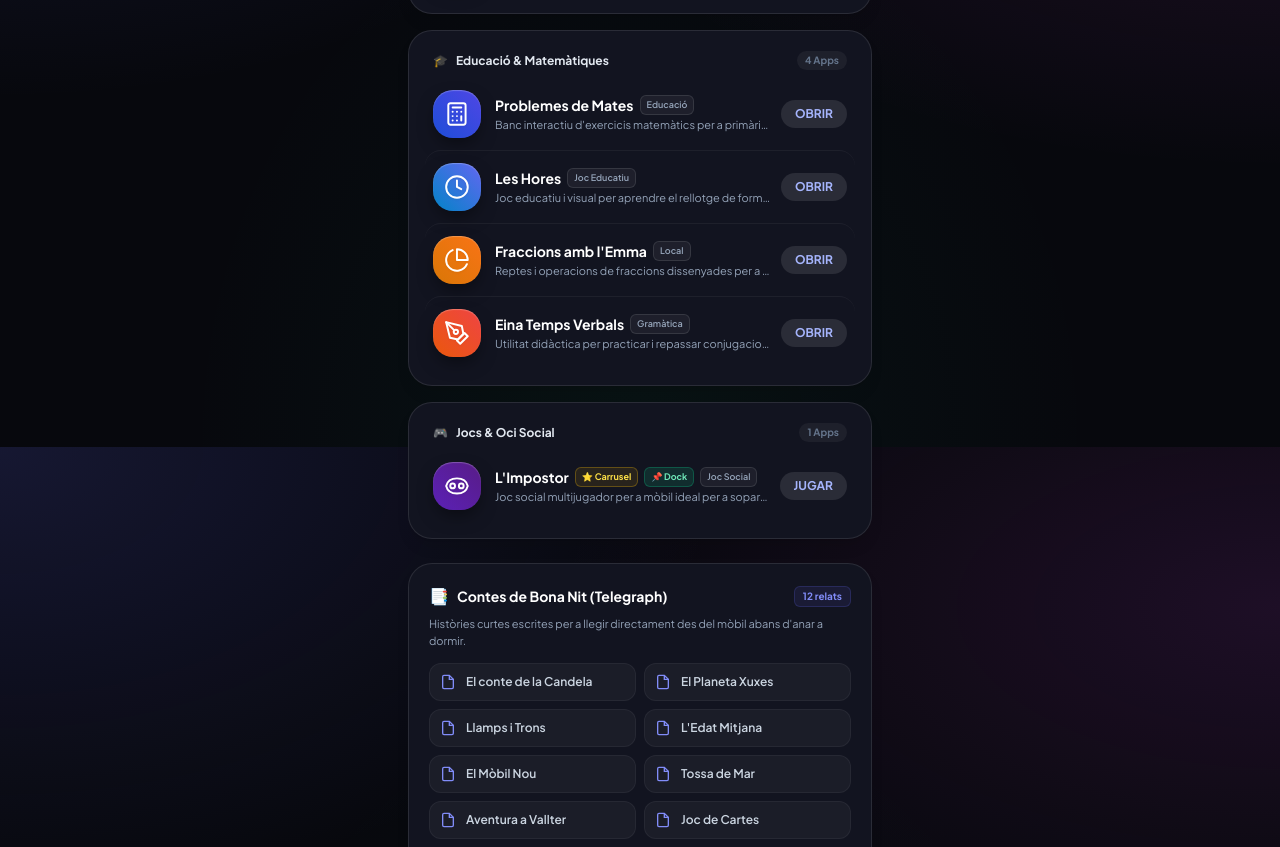
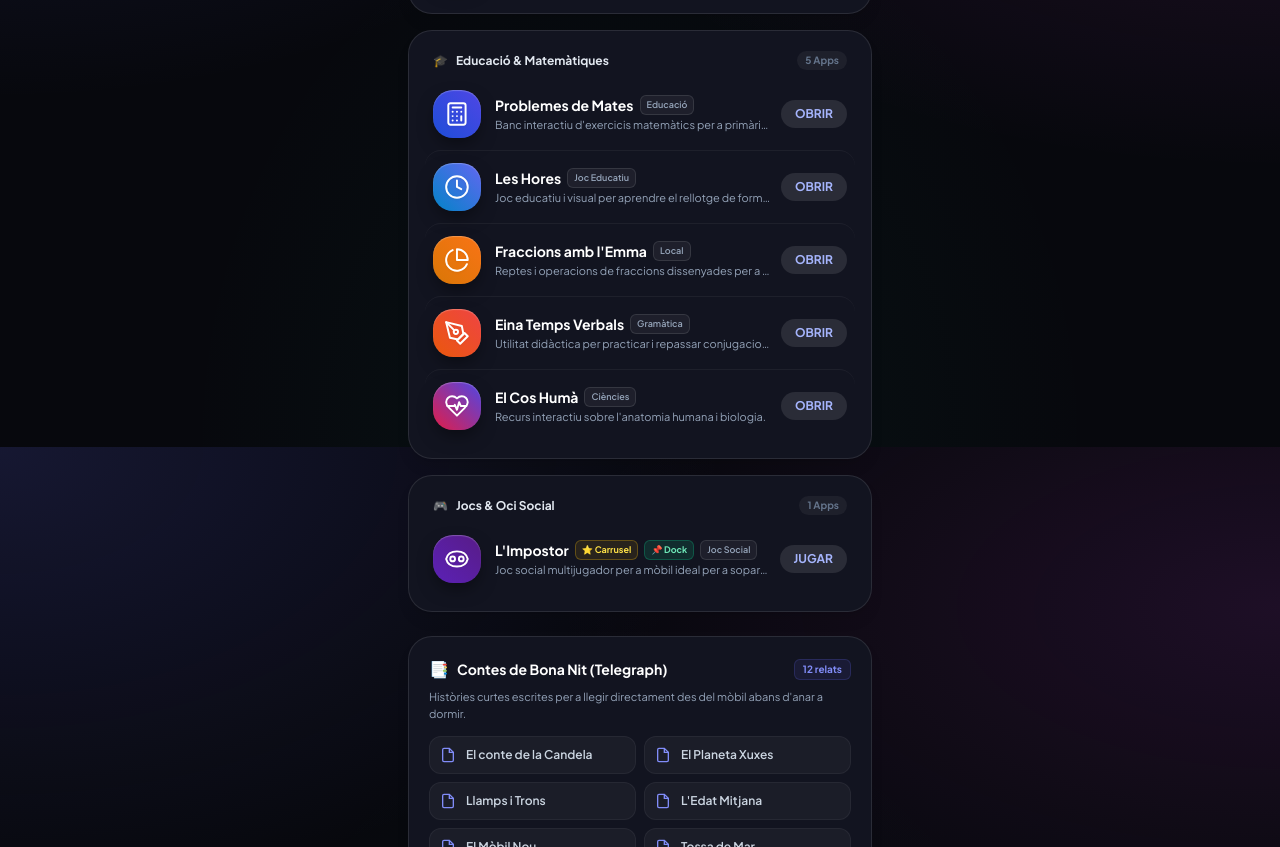
Before and after one commit to garriga-ia/les_coses_de_albert, a plain HTML site: page index.html in a window 1280 px wide. Shown: the part 1953-2800 px from the top of the page. Drawn offline with nearby package versions, Linux system fonts and the light colour scheme.

Commit message:
feat: afegir app El Cos Humà i actualitzar comptador a 19

```diff
--- a/index.html
+++ b/index.html
@@ -71,7 +71,7 @@
                 <!-- Comptador de creacions actives -->
                 <div class="flex items-center space-x-2 bg-white/[0.04] border border-white/10 px-3 py-1.5 rounded-2xl">
                     <span class="w-2 h-2 rounded-full bg-emerald-400 animate-pulse"></span>
-                    <span class="text-xs font-bold text-slate-200">18 Actives</span>
+                    <span class="text-xs font-bold text-slate-200">19 Actives</span>
                 </div>
             </div>
         </header>
@@ -137,7 +137,7 @@
             <!-- Botons / Pills de categoria -->
             <nav class="flex space-x-1.5 overflow-x-auto no-scrollbar py-1">
                 <button onclick="filterContent('tots')" data-category="tots" class="filter-pill pill-active px-3.5 py-1.5 rounded-xl text-xs whitespace-nowrap cursor-pointer transition-all">
-                    Tots (18)
+                    Tots (19)
                 </button>
                 <button onclick="filterContent('ia')" data-category="ia" class="filter-pill pill-inactive px-3.5 py-1.5 rounded-xl text-xs whitespace-nowrap cursor-pointer transition-all">
                     🤖 IA
--- a/script.js
+++ b/script.js
@@ -293,6 +293,18 @@ const hubData = [
         gradient: "from-orange-600 to-red-500",
         url: "html/Temps%20verbals.html",
         badge: "Gramàtica",
+        actionText: "OBRIR"
+    },
+    {
+        id: "cos-huma",
+        title: "El Cos Humà",
+        description: "Recurs interactiu sobre l'anatomia humana i biologia.",
+        category: "educacio",
+        icon: '<svg class="w-6 h-6 text-white drop-shadow-sm" fill="none" viewBox="0 0 24 24" stroke="currentColor" stroke-width="1.8" stroke-linecap="round" stroke-linejoin="round"><path d="M19 14c1.49-1.46 3-3.21 3-5.5A5.5 5.5 0 0 0 16.5 3c-1.76 0-3 .5-4.5 2-1.5-1.5-2.74-2-4.5-2A5.5 5.5 0 0 0 2 8.5c0 2.3 1.5 4.05 3 5.5l7 7Z"/><path d="M3.22 12H9.5l.5-1 2 4.5 2-7 1.5 3.5h5.28"/></svg>',
+        tag: "Vercel",
+        gradient: "from-rose-600 to-indigo-600",
+        url: "https://cos-huma.vercel.app/",
+        badge: "Ciències",
         actionText: "OBRIR"
     }
 ];
```
